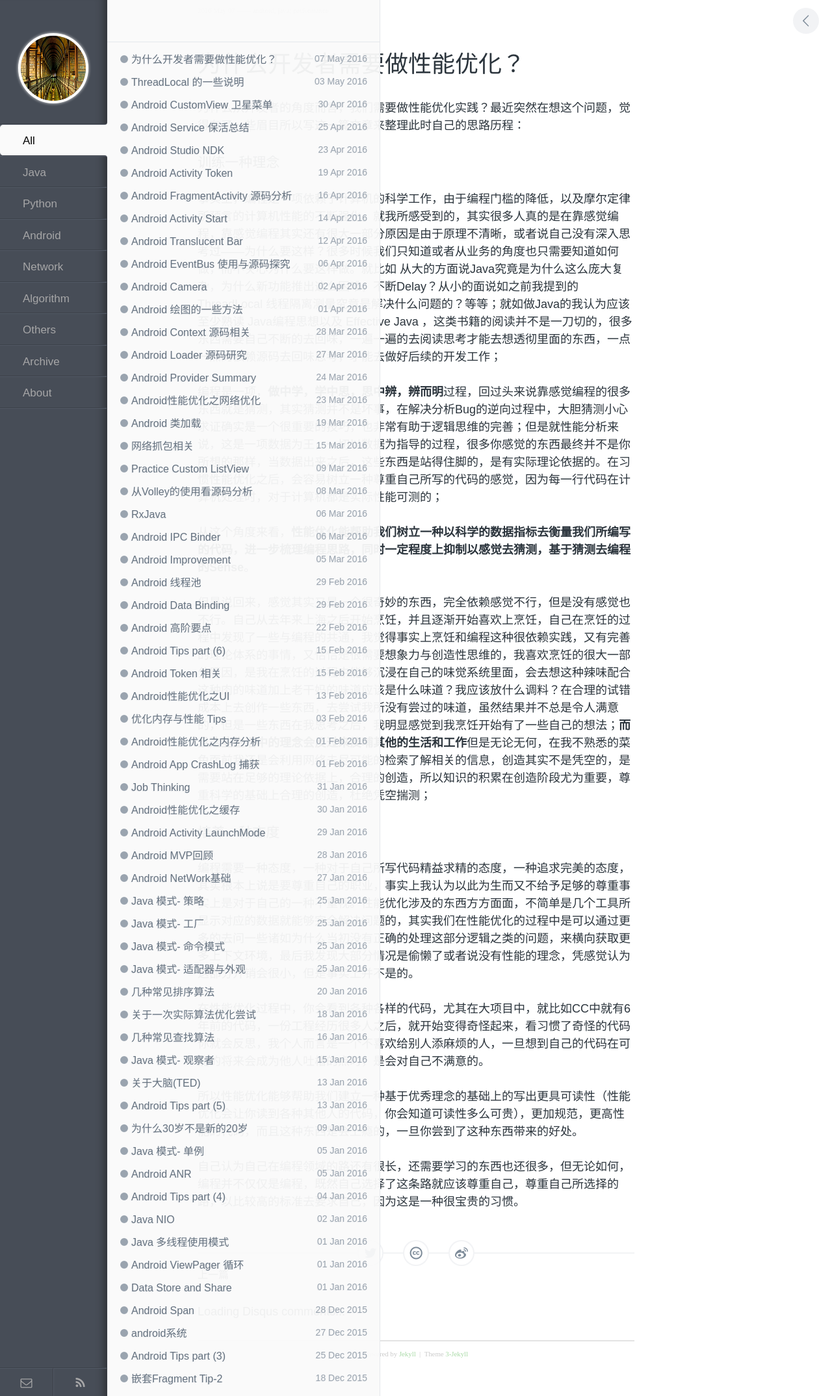
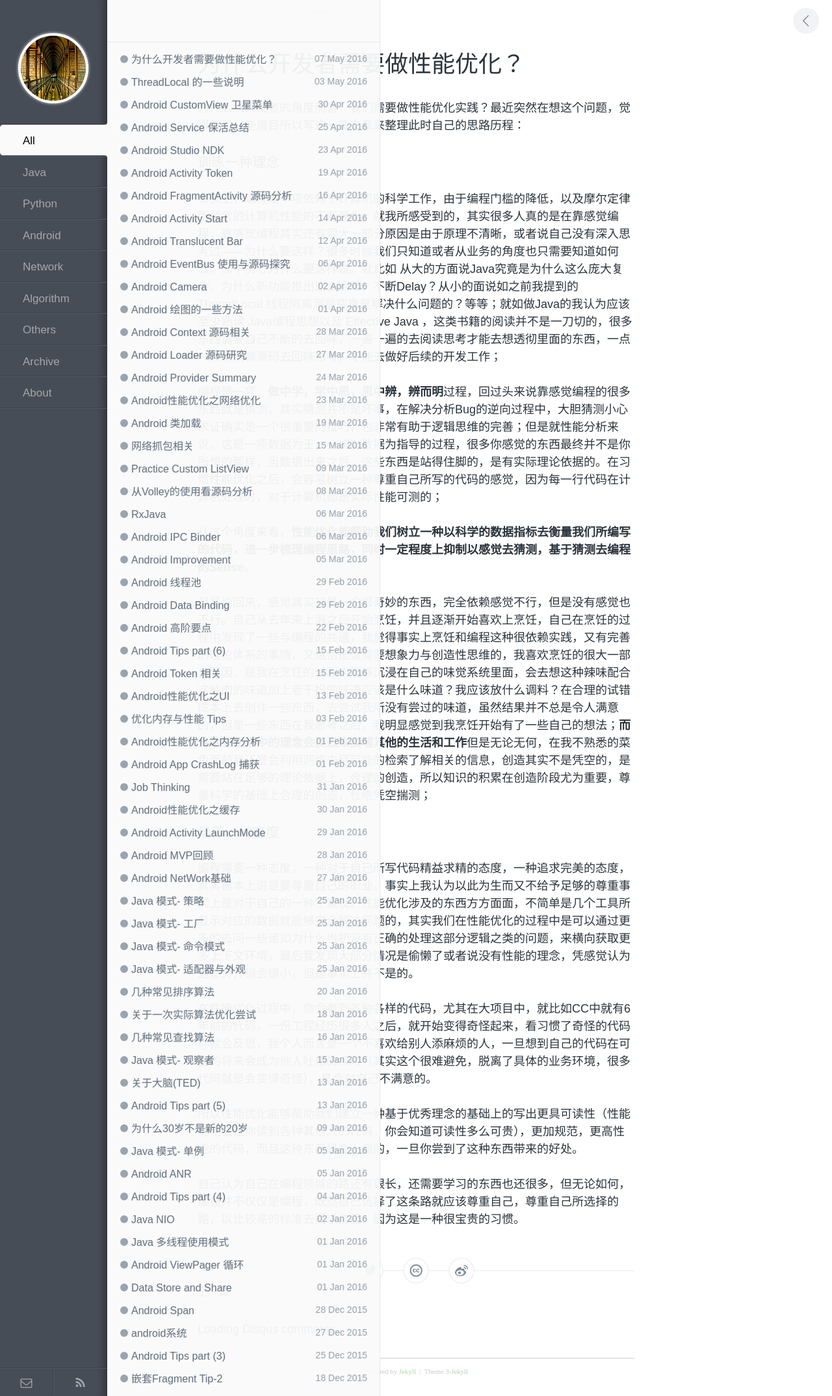
Before and after one commit to enlipan/enlipan.github.io, a Jekyll site: the page built from _posts/2016-05-07-why-need-performance-optimization.md, in a window 1280 px wide. Shown: the whole page at 65% size. Built offline with Jekyll 4.4.1, drawn with Linux system fonts in a browser that asks for light colours; nearby versions of some CDN libraries; comment, search, counter and statistics services are not loaded.

Commit message:
Update 2016-05-07-why-need-performance-optimization.md

```diff
--- a/_posts/2016-05-07-why-need-performance-optimization.md
+++ b/_posts/2016-05-07-why-need-performance-optimization.md
@@ -23,7 +23,7 @@
 
 编程需要一种态度，一种对于自己所写代码精益求精的态度，一种追求完美的态度，其实根本上说是要尊重自己的职业，事实上我认为以此为生而又不给予足够的尊重事实上是对于自己的一种不重视。性能优化涉及的东西方方面面，不简单是几个工具所显示对应的数据就能够完全解决问题的，其实我们在性能优化的过程中是可以通过更多的去问一些诸如为什么当初没有正确的处理这部分逻辑之类的问题，来横向获取更多上下文环境，最后我发现大部分情况是偷懒了或者说没有性能的理念，凭感觉认为这部分开销会很小，但是事实上并不是的。
 
-在性能优化过程中，你会看到各种各样的代码，尤其在大项目中，就比如CC中就有6年前的代码，一份工程经历很多人之后，就开始变得奇怪起来，看习惯了奇怪的代码你就会反思，我个人而言是一个不喜欢给别人添麻烦的人，一旦想到自己的代码在可能的将来会成为他人吐槽的点时，是会对自己不满意的。
+在性能优化过程中，你会看到各种各样的代码，尤其在大项目中，就比如CC中就有6年前的代码，一份工程经历很多人之后，就开始变得奇怪起来，看习惯了奇怪的代码你就会反思，我个人而言是一个不喜欢给别人添麻烦的人，一旦想到自己的代码在可能的将来会成为他人吐槽的点时（其实这个很难避免，脱离了具体的业务环境，很多代码就是会变得奇怪），是会对自己不满意的。
 
 所以性能优化能够帮助我们建立一种基于优秀理念的基础上的写出更具可读性（性能优化会让你读到各种其他人的代码，你会知道可读性多么可贵），更加规范，更高性能的代码，而且这种东西是会上瘾的，一旦你尝到了这种东西带来的好处。
 
```
